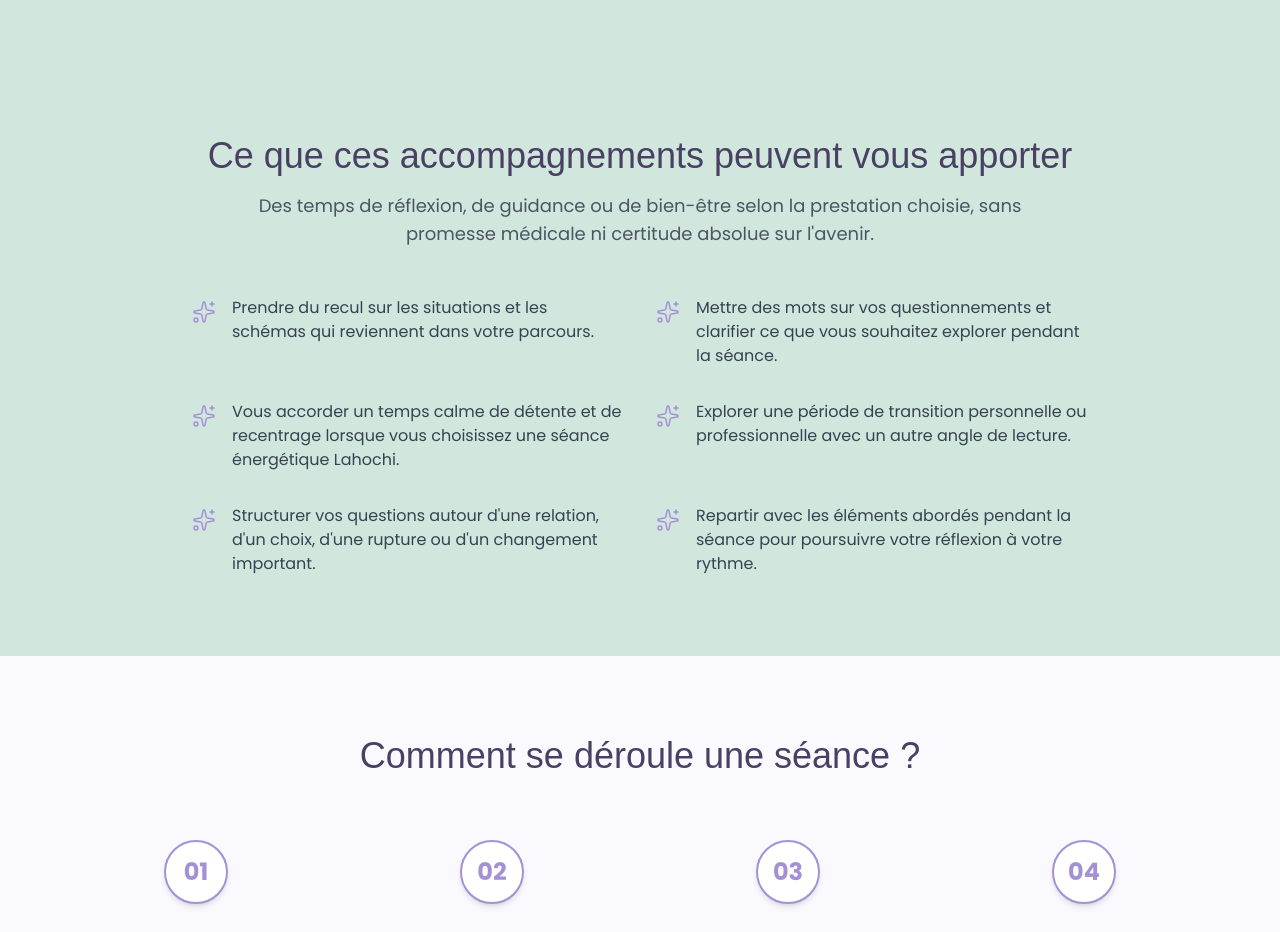
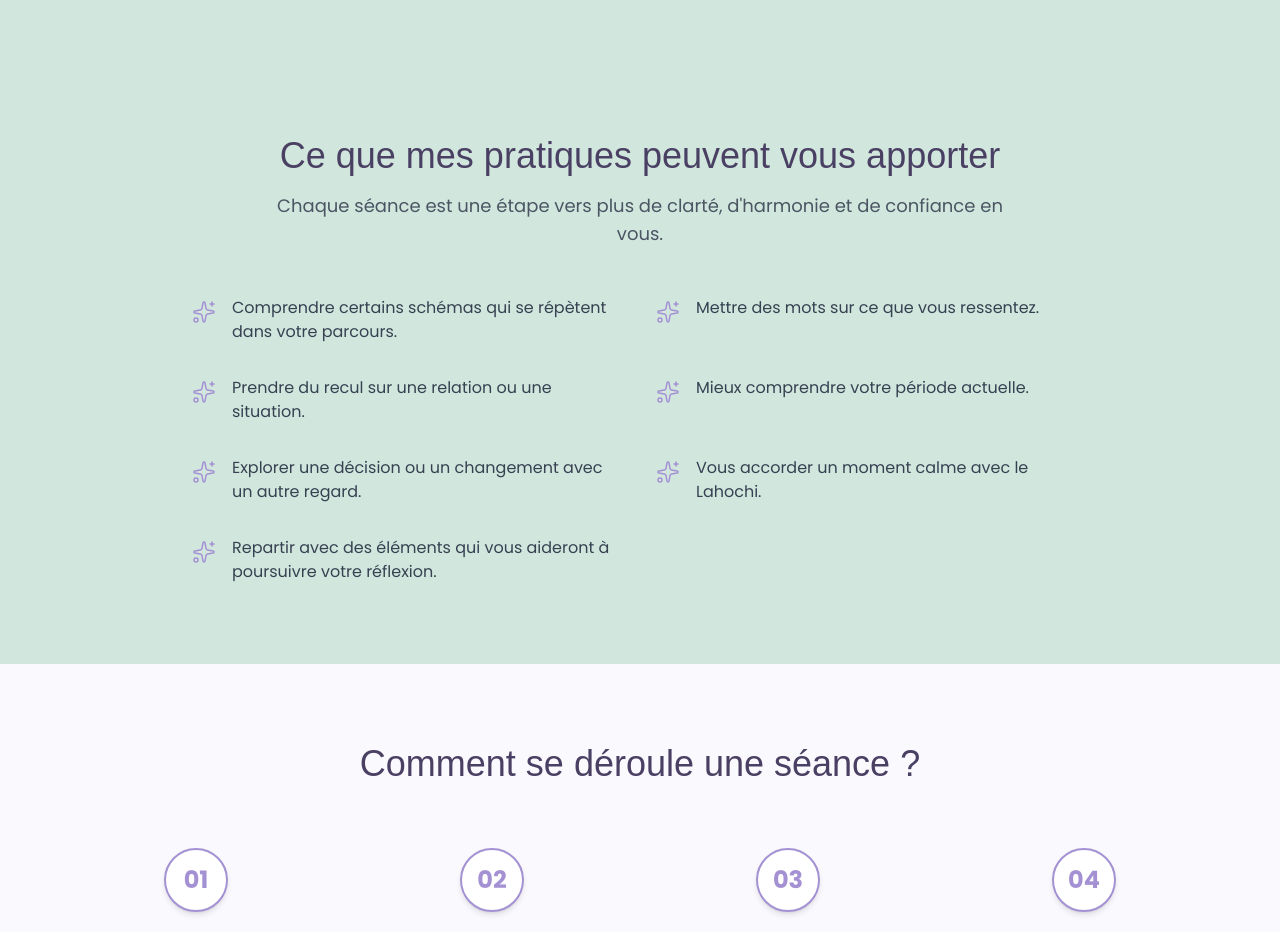
Before and after one commit to Creativityliberty/Tourma-line, a React (Vite) app: page / in a window 1280 px wide. Shown: the part 10100-11032 px from the top of the page. Built offline with nearby package versions, Linux system fonts and the light colour scheme; a web font is replaced by a local one.

Commit message:
feat: restore benefits copy

```diff
--- a/src/components/sections/Benefits.tsx
+++ b/src/components/sections/Benefits.tsx
@@ -3,12 +3,13 @@ import { SparklesIcon } from "../ui/icons";
 
 export const Benefits = () => {
   const benefitsList = [
-    "Prendre du recul sur les situations et les schémas qui reviennent dans votre parcours.",
-    "Mettre des mots sur vos questionnements et clarifier ce que vous souhaitez explorer pendant la séance.",
-    "Vous accorder un temps calme de détente et de recentrage lorsque vous choisissez une séance énergétique Lahochi.",
-    "Explorer une période de transition personnelle ou professionnelle avec un autre angle de lecture.",
-    "Structurer vos questions autour d'une relation, d'un choix, d'une rupture ou d'un changement important.",
-    "Repartir avec les éléments abordés pendant la séance pour poursuivre votre réflexion à votre rythme.",
+    "Comprendre certains schémas qui se répètent dans votre parcours.",
+    "Mettre des mots sur ce que vous ressentez.",
+    "Prendre du recul sur une relation ou une situation.",
+    "Mieux comprendre votre période actuelle.",
+    "Explorer une décision ou un changement avec un autre regard.",
+    "Vous accorder un moment calme avec le Lahochi.",
+    "Repartir avec des éléments qui vous aideront à poursuivre votre réflexion.",
   ];
 
   return (
@@ -16,11 +17,10 @@ export const Benefits = () => {
       <AnimateOnScroll>
         <div className="container mx-auto text-center px-6">
           <h2 className="text-4xl font-display text-brand-dark mb-4">
-            Ce que ces accompagnements peuvent vous apporter
+            Ce que mes pratiques peuvent vous apporter
           </h2>
           <p className="text-lg text-gray-600 max-w-3xl mx-auto mb-12">
-            Des temps de réflexion, de guidance ou de bien-être selon la prestation choisie,
-            sans promesse médicale ni certitude absolue sur l'avenir.
+            Chaque séance est une étape vers plus de clarté, d&apos;harmonie et de confiance en vous.
           </p>
           <div className="grid md:grid-cols-2 gap-8 text-left max-w-4xl mx-auto">
             {benefitsList.map((benefit, index) => (
```
